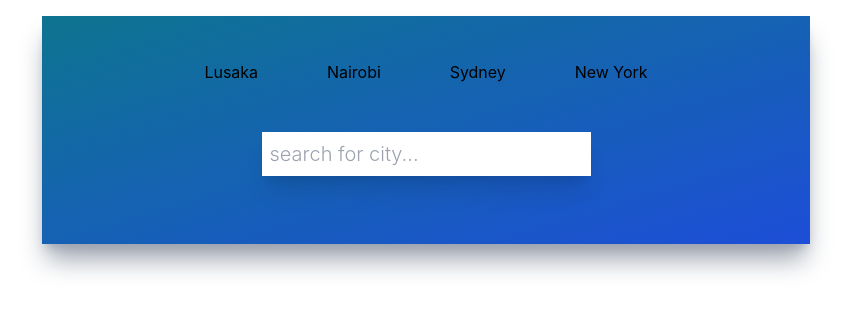
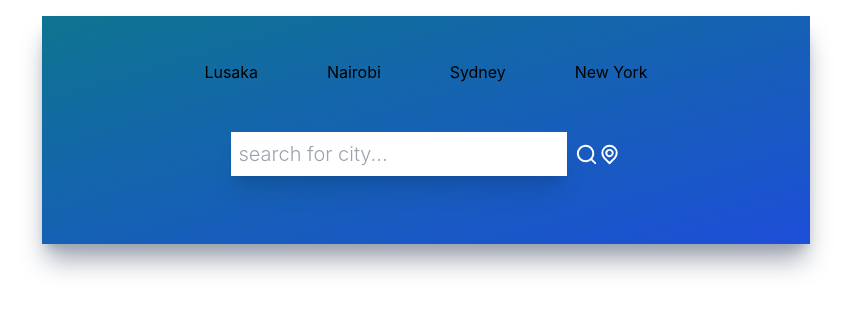
Before and after one commit to Mutalenic/weather_app, a React (Create React App) app: page / in a window 1280 px wide. Shown: the top 312 px of the page, without its empty margins (214-1065 px from the left). Built offline with nearby package versions, Linux system fonts and the light colour scheme.

Commit message:
Add search and location icons

```diff
--- a/src/components/CityInput.jsx
+++ b/src/components/CityInput.jsx
@@ -1,11 +1,13 @@
 import React from 'react';
-// import { UilSearch, UilLocationPoint } from '@iconscout/react-unicons';
+import { UilSearch, UilLocationPoint } from '@iconscout/react-unicons';
 
 function CityInput() {
   return (
-    <div className="flex flex-row justify-center my-6">
-      <div className="flex flex-row justify-center my-6">
+    <div className="flex flex-row justify-center items-center my-6">
+      <div className="flex flex-row justify-center items-center my-6">
         <input type="text" placeholder="Search For City..." className="text-xl font-light p-2 w-full shadow-xl focus:outline-none capitalize placeholder:lowercase" />
+        <UilSearch size={27} className="text-white cursor-pointer transition ease-out hover:scale-150 ml-2" />
+        <UilLocationPoint size={27} className="text-white cursor-pointer transition ease-out hover:scale-150" />
       </div>
     </div>
   );
```
